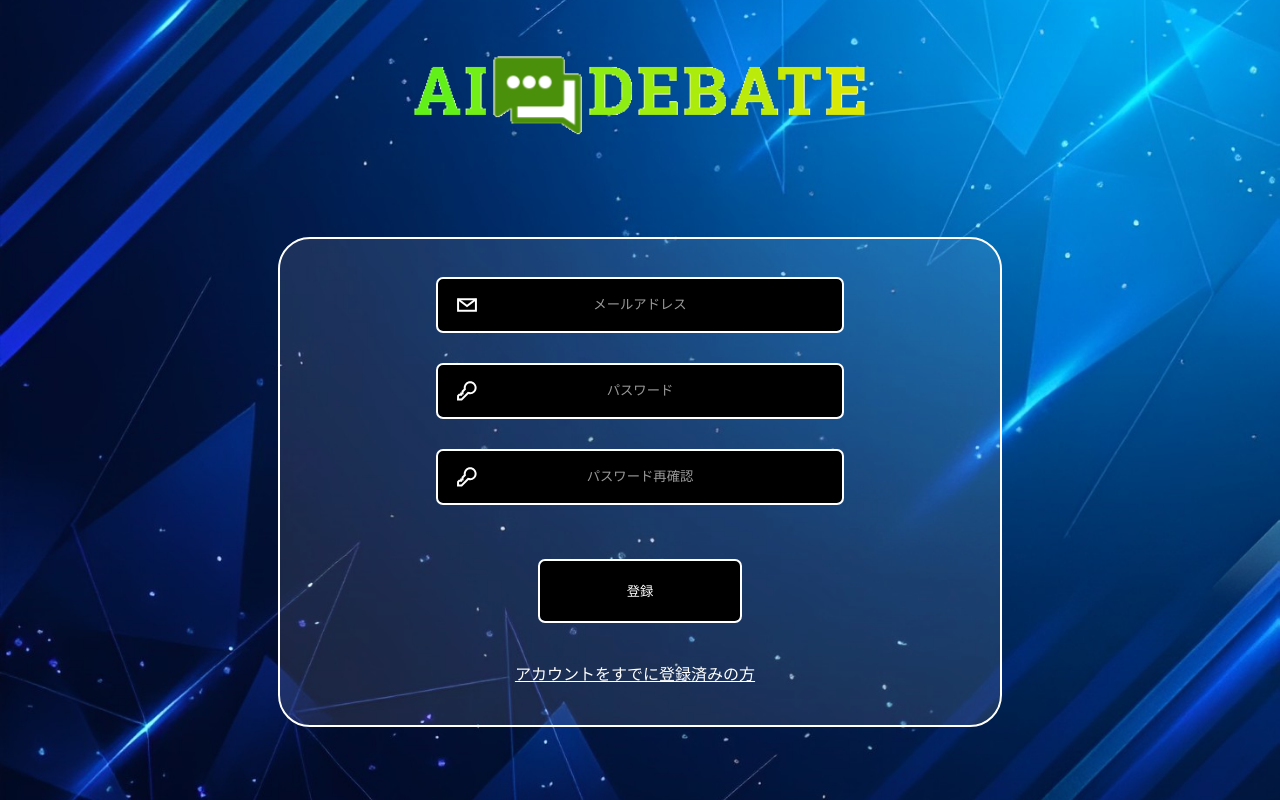
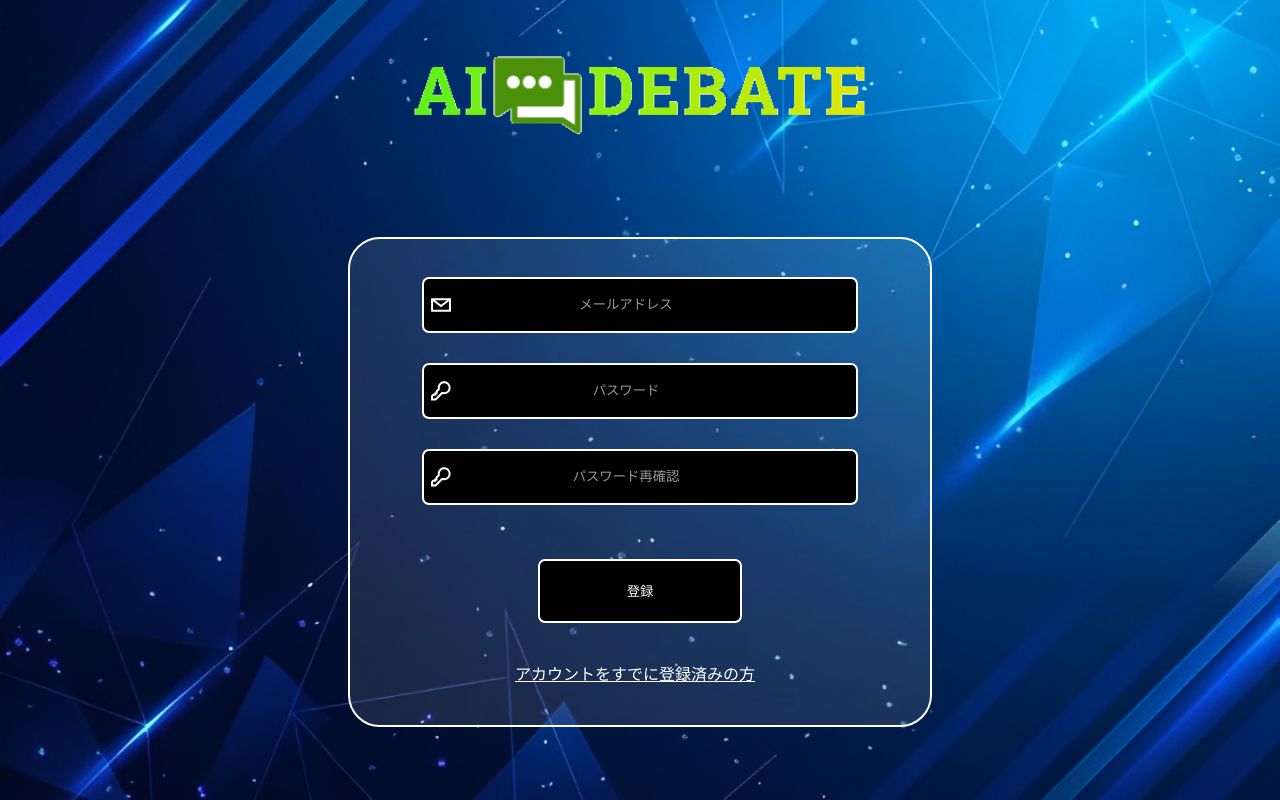
Before and after one commit to ten-pro/GiikuCAMPvol4, a Next.js app in the folder frontend/: page /shinki in a window 1280 px wide. Built offline with nearby package versions, Linux system fonts and the light colour scheme.

Commit message:
shinki変更

```diff
--- a/frontend/src/styles/shinki.module.css
+++ b/frontend/src/styles/shinki.module.css
@@ -14,6 +14,10 @@
     height: 60px;
     margin-top: 1.5rem;
   }
+  .shinkiButton:hover {
+    background-color: gray; /* ホバー時の背景色を変更 */
+    cursor: pointer; /* ホバー時のカーソルをポインターに変更 */
+  }
   .inputField {
     background-color: black;
     border: none;
@@ -22,6 +26,11 @@
     width: 400px;
     height: 50px;
     margin-bottom: 1.5rem;
+    caret-color: white; /* カーソルの色を白に設定 */
+    color: white; /* 入力される文字の色を白に設定 */
+    background-repeat: no-repeat;
+    position: relative;
+    text-align: center;
   }
   .inputField::placeholder {
     color: rgba(255, 255, 255, 0.6); /* 薄い白色 */
@@ -29,21 +38,30 @@
   }
   .inputFieldWithIconMail{
     background-image: url("/login/icon-mail.svg");
-    background-repeat: no-repeat;
-    background-position: 0.5cm center;
+    /* background-repeat: no-repeat; */
     background-size: 20px;
+    background-origin: content-box;
+    background-position: 5px center;
+    padding-right: 30px;
   }
   .inputFieldWithIconKey{
     background-image: url("/login/icon-key.svg");
     background-repeat: no-repeat;
-    background-position: 0.5cm center;
     background-size: 20px;
+    background-origin: content-box;
+    background-position: 5px center;
+    padding-right: 30px;
   }
   .registerText {
     display: flex;
     align-items: center;
     color:white;
   }
+  .registerText:hover {
+    cursor: pointer; /* ホバー時のカーソルをポインターに変更 */
+    background-color: gray; /* ホバー時の背景色を変更 */
+  }
+
   .registerText::after {
     content: '';
     flex-grow: 1;
@@ -93,5 +111,6 @@
     border: none;
     outline: 2px solid white;
     border-radius: 30px;
-    width: 50%;
+    width: 90%;
+    max-width: 500px;
   }
```
